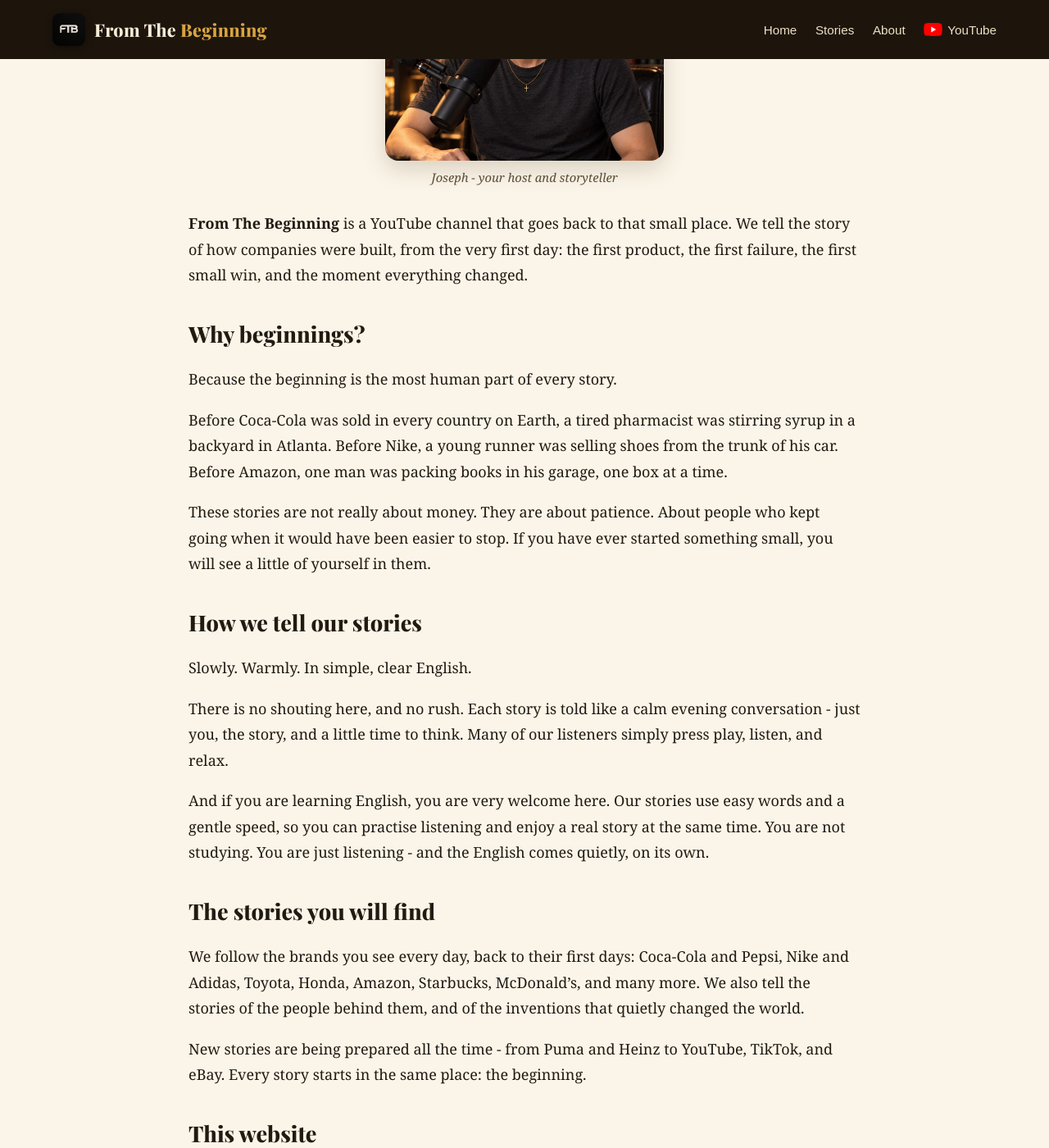
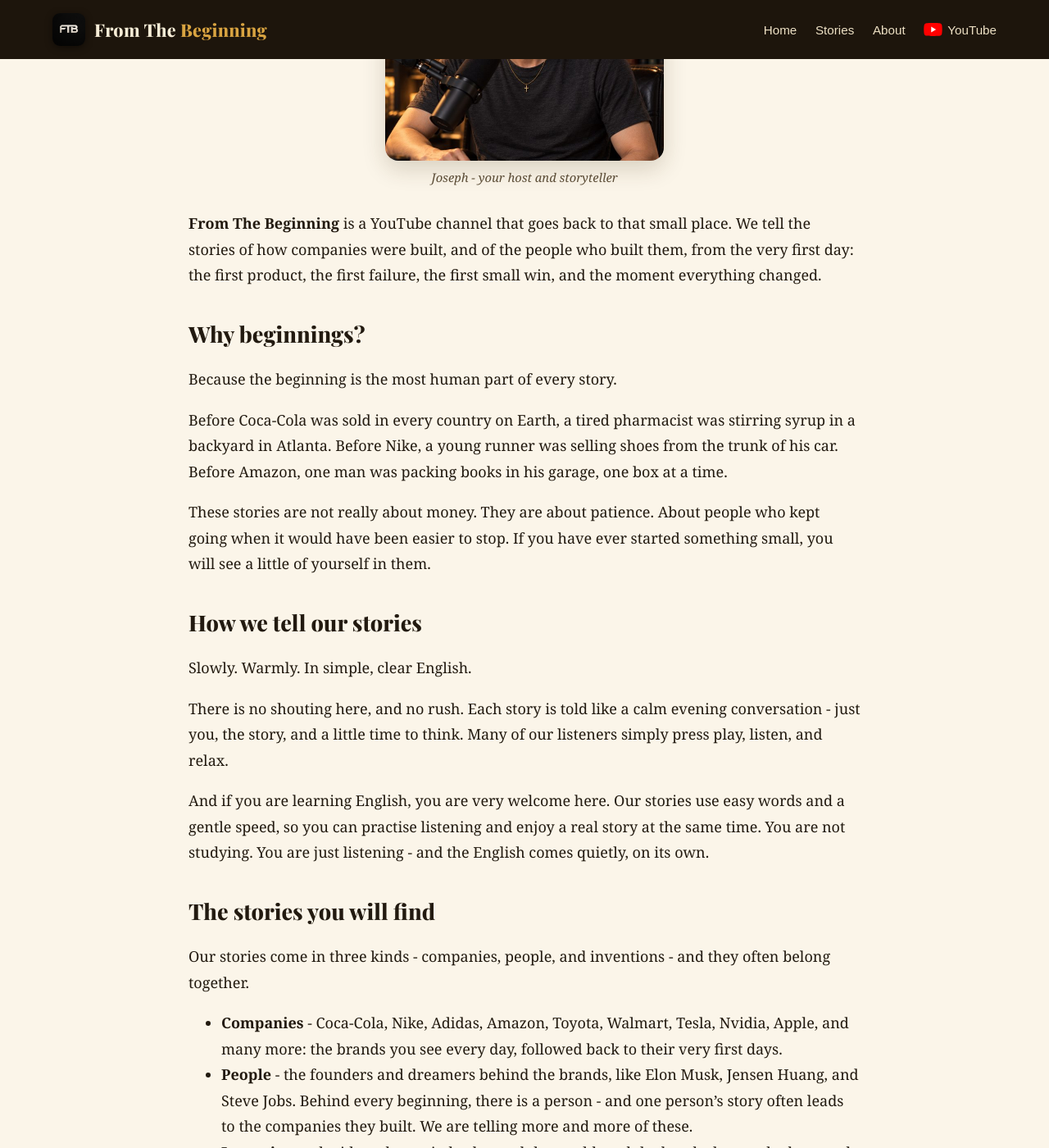
Before and after one commit to docsachmienphi/FTB, a Jekyll site: the page built from about.md, in a window 1280 px wide and 1400 px high, scrolled down 430 px. Shown: the whole window at 82% size. Built offline with Jekyll 4.4.1, drawn with Linux system fonts in a browser that asks for light colours; some of the changed text lies outside the part shown.

Commit message:
About page: add the People pillar, aligned with the new YouTube channel About (Companies / People / Inventions)

```diff
--- a/about.md
+++ b/about.md
@@ -13,7 +13,7 @@ Every famous company you know was once nothing. No big office. No famous name. J
 
 <figure class="host-photo"><img src="/assets/images/joseph.jpg" alt="Joseph, the host of From The Beginning, sitting at his podcast desk"><figcaption>Joseph - your host and storyteller</figcaption></figure>
 
-**From The Beginning** is a YouTube channel that goes back to that small place. We tell the story of how companies were built, from the very first day: the first product, the first failure, the first small win, and the moment everything changed.
+**From The Beginning** is a YouTube channel that goes back to that small place. We tell the stories of how companies were built, and of the people who built them, from the very first day: the first product, the first failure, the first small win, and the moment everything changed.
 
 ## Why beginnings?
 
@@ -33,7 +33,11 @@ And if you are learning English, you are very welcome here. Our stories use easy
 
 ## The stories you will find
 
-We follow the brands you see every day, back to their first days: Coca-Cola and Pepsi, Nike and Adidas, Toyota, Honda, Amazon, Starbucks, McDonald's, and many more. We also tell the stories of the people behind them, and of the inventions that quietly changed the world.
+Our stories come in three kinds - companies, people, and inventions - and they often belong together.
+
+- **Companies** - Coca-Cola, Nike, Adidas, Amazon, Toyota, Walmart, Tesla, Nvidia, Apple, and many more: the brands you see every day, followed back to their very first days.
+- **People** - the founders and dreamers behind the brands, like Elon Musk, Jensen Huang, and Steve Jobs. Behind every beginning, there is a person - and one person's story often leads to the companies they built. We are telling more and more of these.
+- **Inventions** - the ideas that quietly changed the world, and the hands that made them real.
 
 New stories are being prepared all the time - from Puma and Heinz to YouTube, TikTok, and eBay. Every story starts in the same place: the beginning.
 
```
